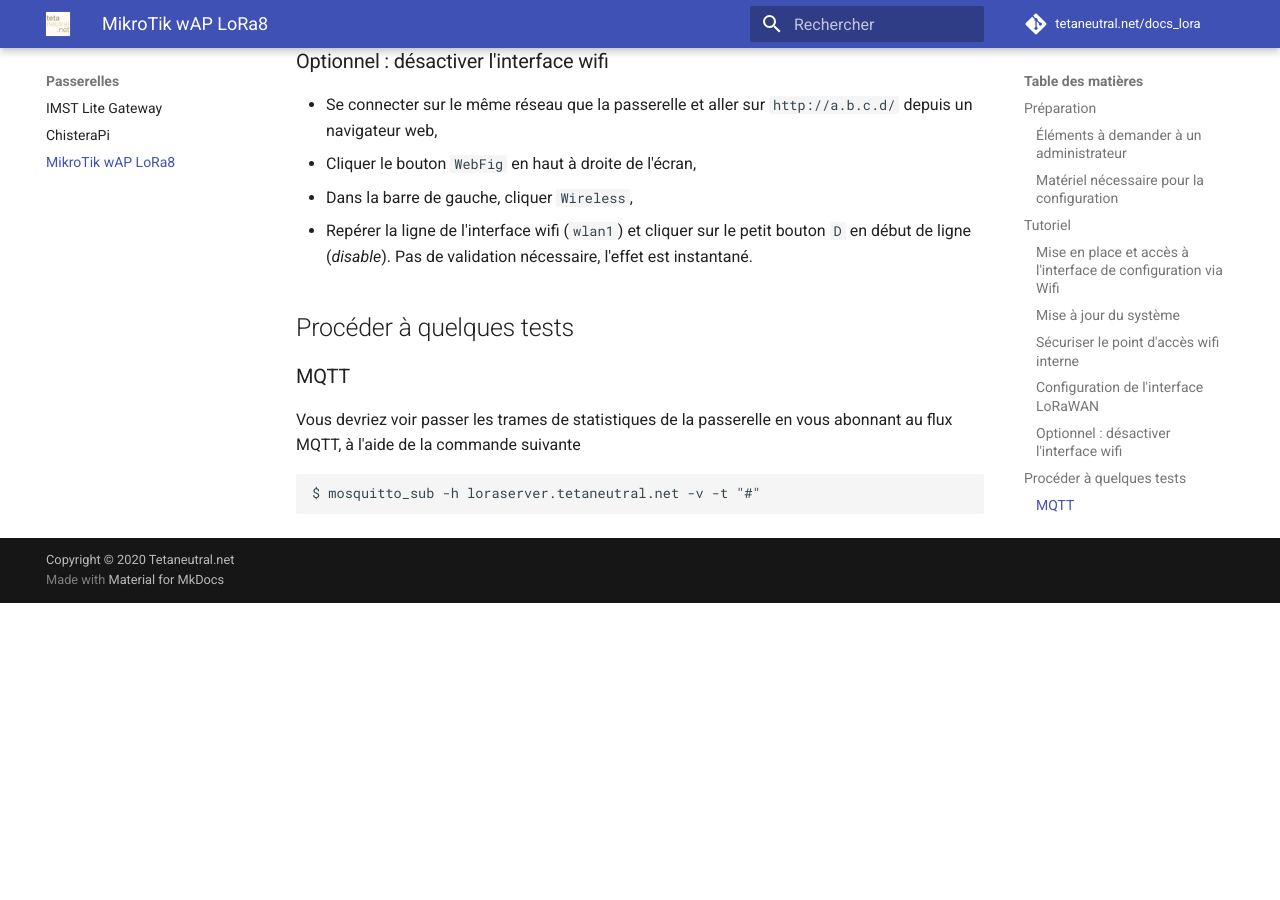
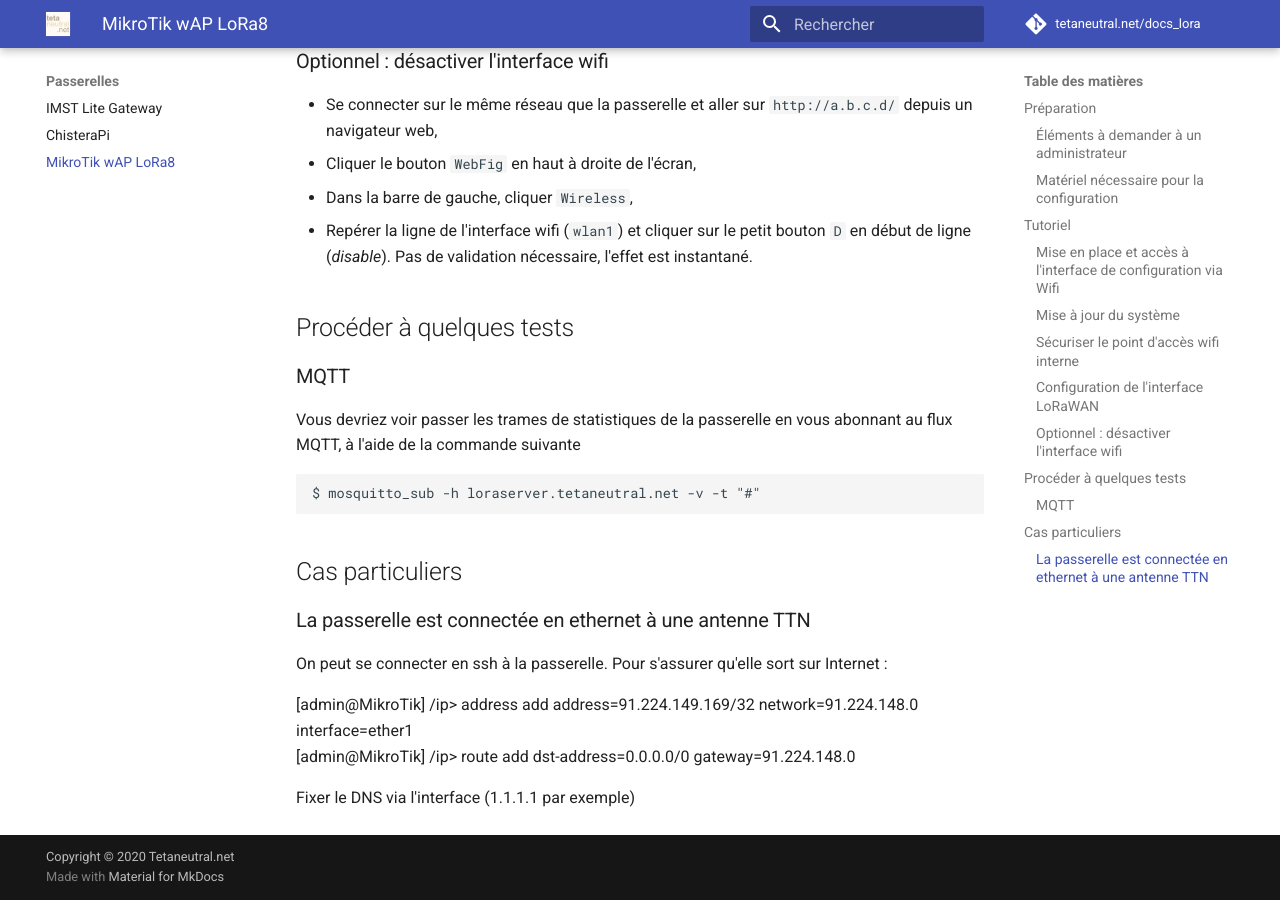
Before and after one commit to NICOLASGON/docs_lora_tetaneutral, an MkDocs documentation site: the page built from docs/gateways/mikrotik.md, in a window 1280 px wide and 900 px high, scrolled down 4336 px. Built offline with MkDocs 1.6.1 and Material for MkDocs 9.7.7, drawn with Linux system fonts in a browser that asks for light colours; comment, search, counter and statistics services are not loaded; before the commit the page ends 4939 px from its top, so only the background shows below that.

````diff
--- a/docs/gateways/mikrotik.md
+++ b/docs/gateways/mikrotik.md
@@ -117,3 +117,16 @@ Vous devriez voir passer les trames de statistiques de la passerelle en vous abo
 ```
 $ mosquitto_sub -h loraserver.tetaneutral.net -v -t "#"
 ```
+
+## Cas particuliers
+
+### La passerelle est connectée en ethernet à une antenne TTN
+
+On peut se connecter en ssh à la passerelle. Pour s'assurer qu'elle sort sur Internet :
+
+
+[admin@MikroTik] /ip> address add address=91.224.149.169/32 network=91.224.148.0
+ interface=ether1
+[admin@MikroTik] /ip> route add dst-address=0.0.0.0/0 gateway=91.224.148.0
+
+Fixer le DNS via l'interface (1.1.1.1 par exemple)
````
Also changed, not shown: docs/faq_technique.md (+3 -1 lines), docs/lorawan/lorawan.md (+3 -1 lines), 1 other file.
